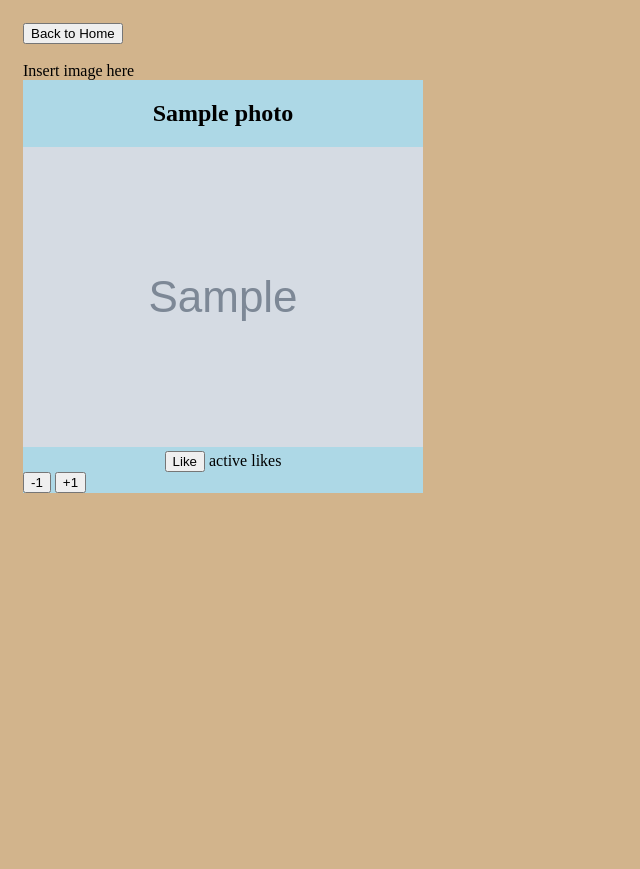
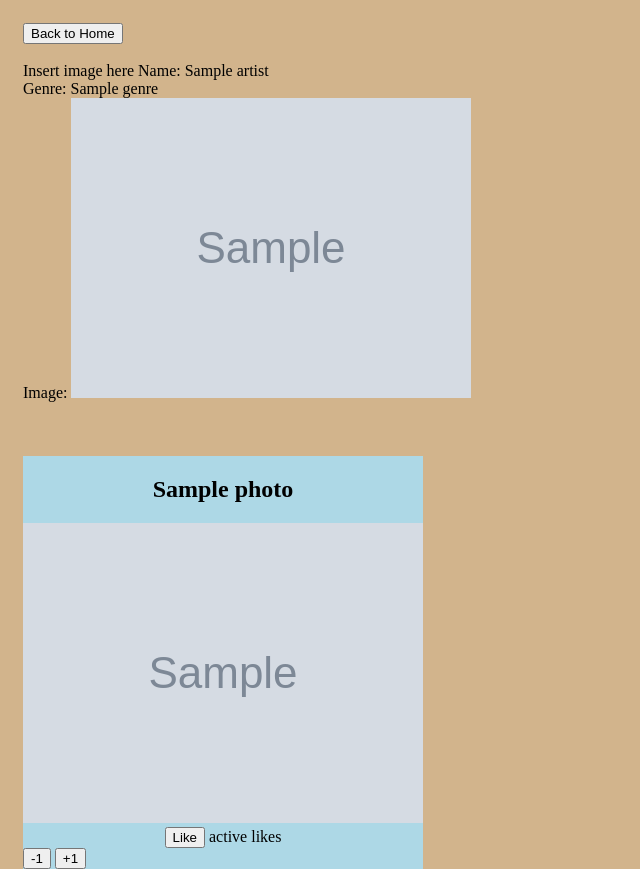
Before and after one commit to TwinStreets/final_project, a Python web app: template templates/artist_page.html in a window 1280 px wide. Shown: the whole page, without its empty margins (0-640 px from the left). Before the commit the page ends 493 px from the top, so only its background shows below. Run offline with Jinja, Linux system fonts and the light colour scheme; the template is opened without the code that fills it: most values are stand-ins (such as "Sample title", 1, 10 or a date in 2020); grey boxes marked "Sample" are stand-in pictures; some libraries are stand-ins or nearby versions.

Commit message:
PICTURES SHOW

```diff
--- a/templates/artist_page.html
+++ b/templates/artist_page.html
@@ -7,6 +7,19 @@
   <input type="button" onclick="location.href='/';" value="Back to Home" /> <br><br>
   <body>
     Insert image here
+
+
+    {% for artist in artists %}
+
+            Name: {{artist.name}} <br>
+            Genre: {{artist.genre}} <br>
+            Image: <img src="{{artist.image}}" alt="image of {{artist.name}}"></img>
+              <br><br>
+
+          {% endfor %}
+
+
+    <br><br>
   </body>
   <footer>
 
```
Also changed, not shown: main.py (+12 -4 lines).
